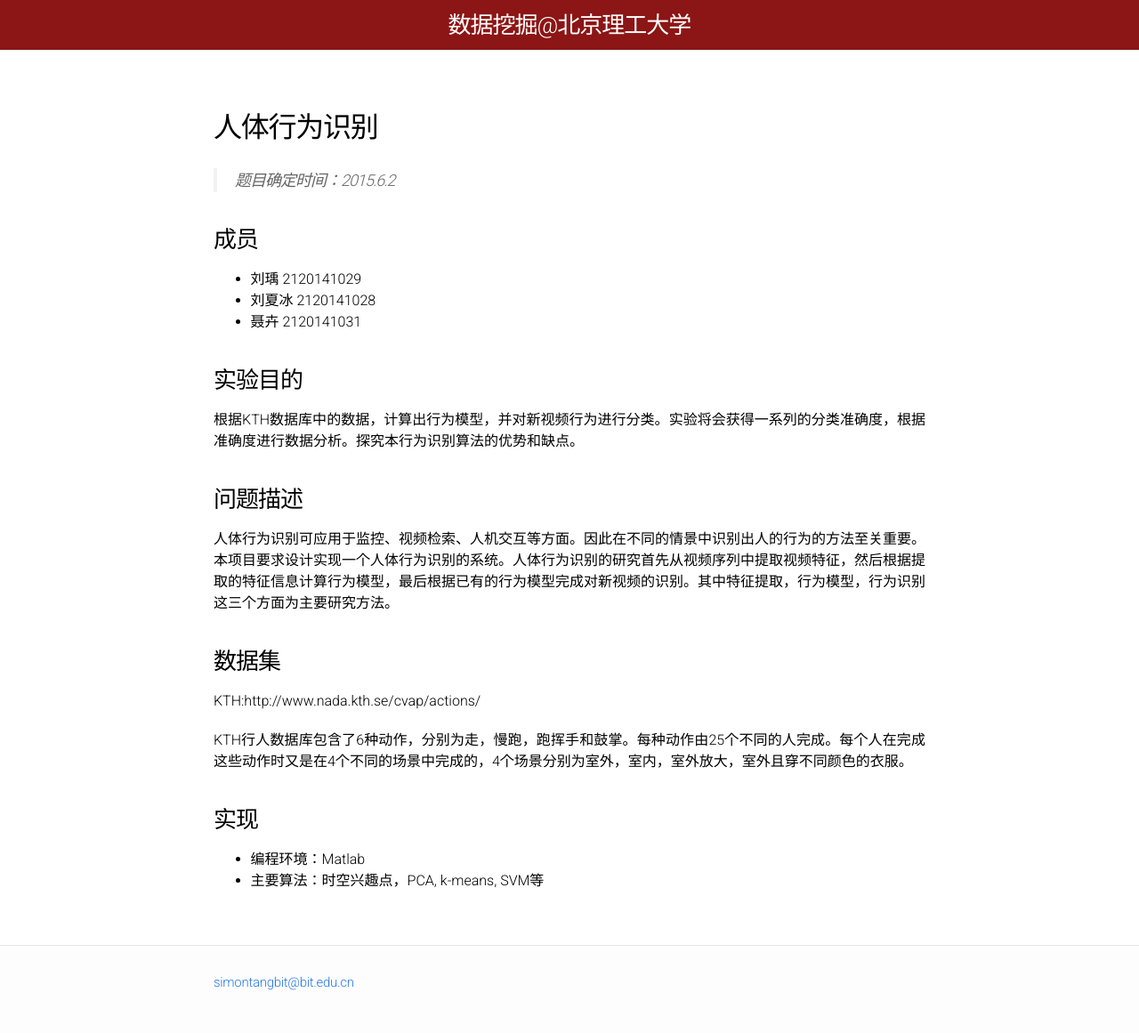
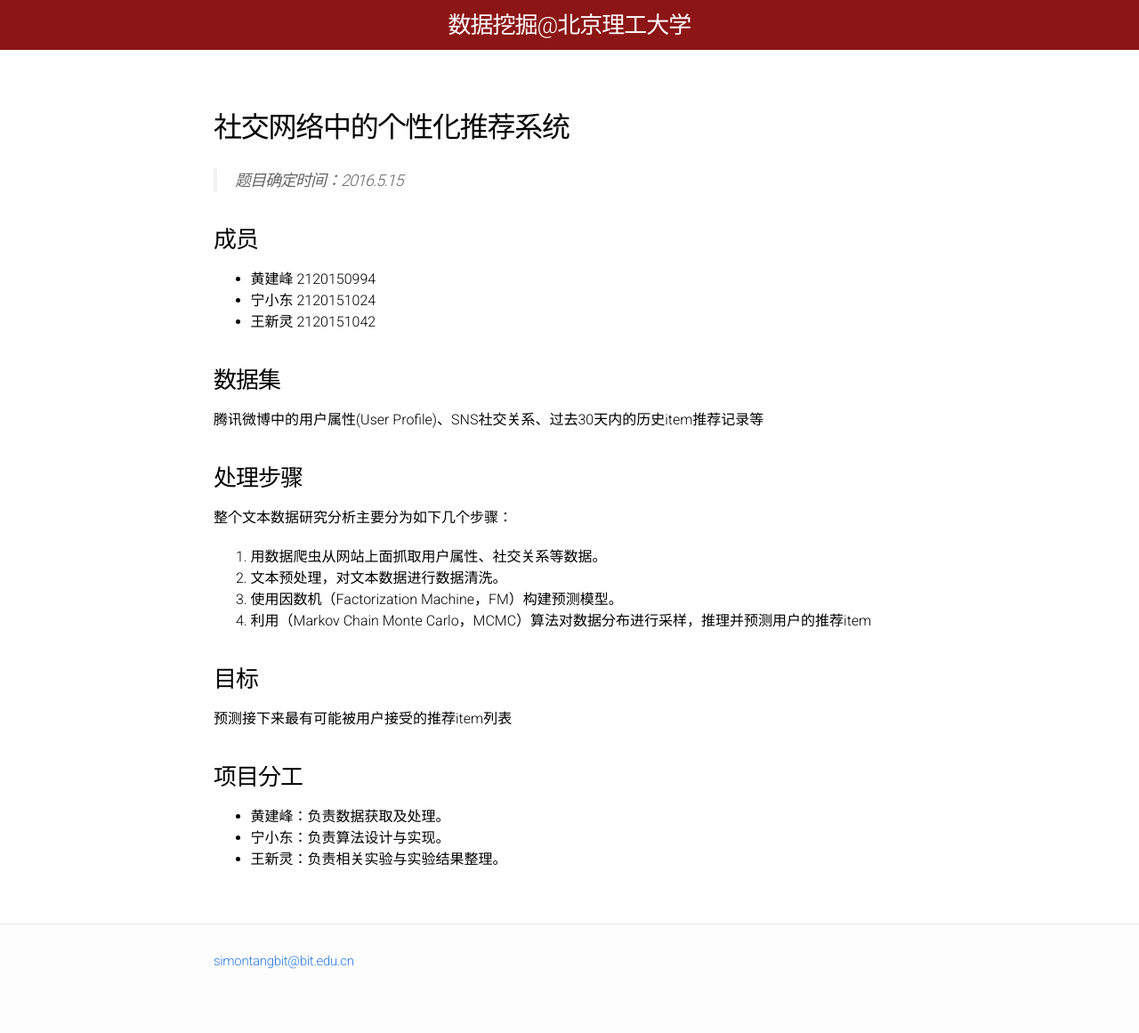
Before and after one commit to BITDM/bitdm.github.io, a Jekyll site: the page built from 2016/projects/p02/proposal.md, in a window 1280 px wide. Shown: the whole page at 89% size. Built offline with Jekyll 4.4.1, drawn with Linux system fonts in a browser that asks for light colours; after the commit the page ends 1137 px from its top, so only the background shows below that.

Commit message:
Update proposal.md

```diff
--- a/2016/projects/p02/proposal.md
+++ b/2016/projects/p02/proposal.md
@@ -4,31 +4,34 @@ mathjax: true
 permalink: /projects/p02/proposal/
 ---
 
-## 人体行为识别
+## 社交网络中的个性化推荐系统
 
-> 题目确定时间：2015.6.2
+> 题目确定时间：2016.5.15
 
 ### 成员
 
-- 刘瑀 2120141029
-- 刘夏冰 2120141028
-- 聂卉 2120141031
-
-### 实验目的
-
-根据KTH数据库中的数据，计算出行为模型，并对新视频行为进行分类。实验将会获得一系列的分类准确度，根据准确度进行数据分析。探究本行为识别算法的优势和缺点。
-
-### 问题描述
-
-人体行为识别可应用于监控、视频检索、人机交互等方面。因此在不同的情景中识别出人的行为的方法至关重要。本项目要求设计实现一个人体行为识别的系统。人体行为识别的研究首先从视频序列中提取视频特征，然后根据提取的特征信息计算行为模型，最后根据已有的行为模型完成对新视频的识别。其中特征提取，行为模型，行为识别这三个方面为主要研究方法。
+- 黄建峰 2120150994
+- 宁小东 2120151024
+- 王新灵 2120151042
 
 ### 数据集
 
-KTH:http://www.nada.kth.se/cvap/actions/
+腾讯微博中的用户属性(User Profile)、SNS社交关系、过去30天内的历史item推荐记录等
 
-KTH行人数据库包含了6种动作，分别为走，慢跑，跑挥手和鼓掌。每种动作由25个不同的人完成。每个人在完成这些动作时又是在4个不同的场景中完成的，4个场景分别为室外，室内，室外放大，室外且穿不同颜色的衣服。
+### 处理步骤
 
-### 实现
+整个文本数据研究分析主要分为如下几个步骤：
+1. 用数据爬虫从网站上面抓取用户属性、社交关系等数据。
+2. 文本预处理，对文本数据进行数据清洗。
+3. 使用因数机（Factorization Machine，FM）构建预测模型。
+4. 利用（Markov Chain Monte Carlo，MCMC）算法对数据分布进行采样，推理并预测用户的推荐item
 
-- 编程环境：Matlab
-- 主要算法：时空兴趣点，PCA, k-means, SVM等
+### 目标
+
+预测接下来最有可能被用户接受的推荐item列表
+
+### 项目分工
+
+-	黄建峰：负责数据获取及处理。
+-	宁小东：负责算法设计与实现。
+-	王新灵：负责相关实验与实验结果整理。
```
